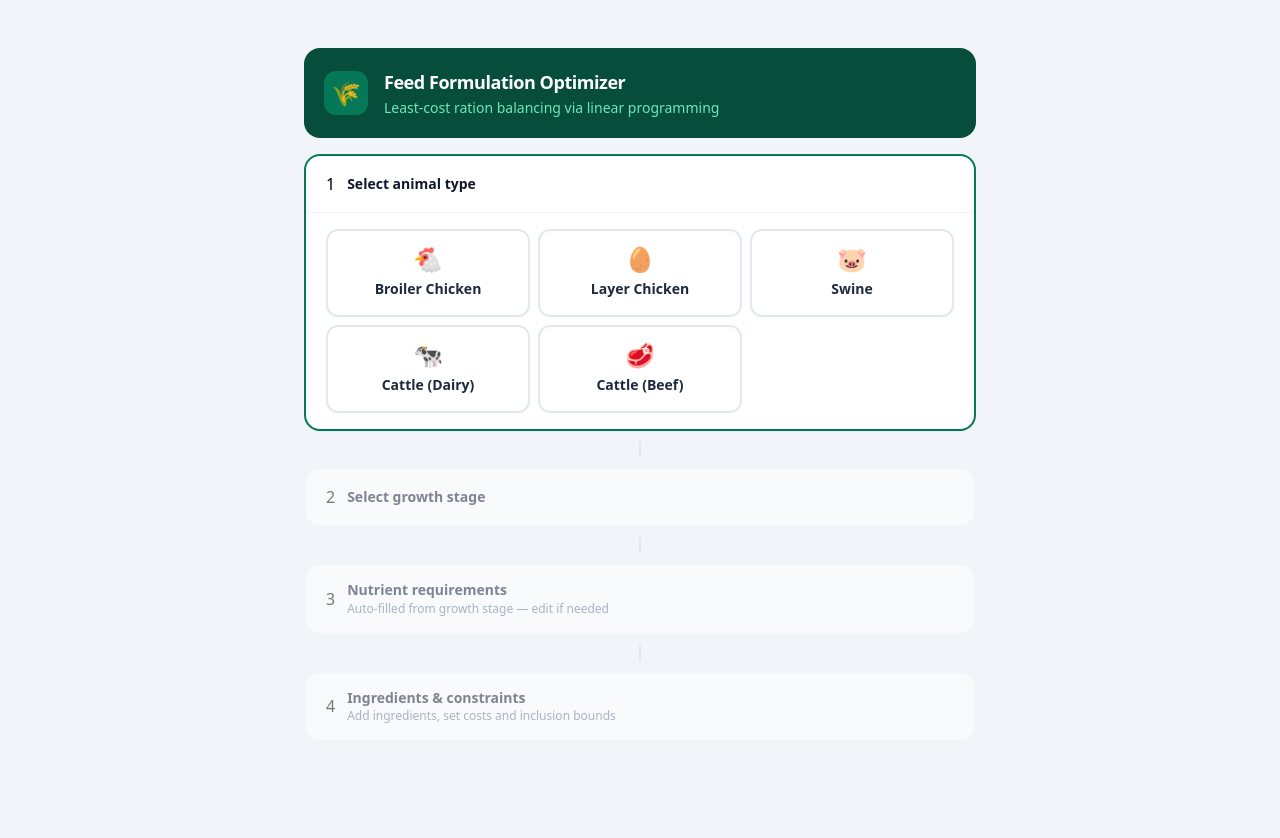
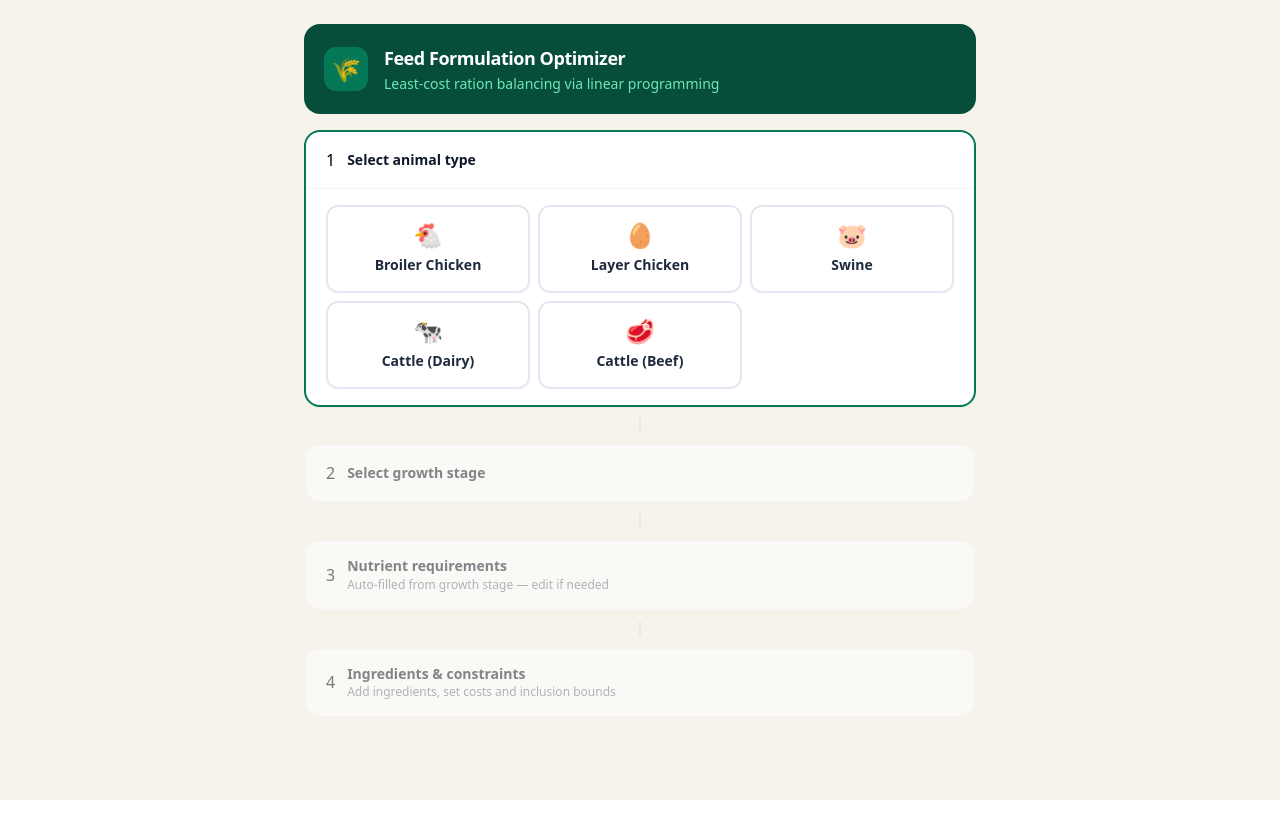
Before and after one commit to jssison/better-feeds, a React (Vite) app: page / in a window 1280 px wide. Shown: the top 838 px of the page. After the commit the page ends 800 px from the top, so only its background shows below. Built offline with nearby package versions, Linux system fonts and the light colour scheme.

Commit message:
style: changed bg color

```diff
--- a/src/App.tsx
+++ b/src/App.tsx
@@ -159,6 +159,7 @@ export default function FeedOptimizer() {
 
   const handleOptimize = () => {
     if (!animalType || !growthStage || !speciesGroup) return;
+    setResult(null);
     setIsOptimizing(true);
 
     const DELAY = 1000;
@@ -197,9 +198,8 @@ export default function FeedOptimizer() {
         initial={{ opacity:0 }}
         animate={{ opacity: showSplash ? 0:1 }}
         transition={{ duration: 0.4 }}
-        className="min-h-screen bg-slate-100 py-6 px-4 pb-20"
+        className="min-h-screen bg-[#F7F3EB] py-6 px-4 pb-20"
       >
-        <div className="min-h-screen bg-slate-100 py-6 px-4 pb-20">
         <div className="max-w-2xl mx-auto space-y-2">
 
           {/* ── Page header ──────────────────────────────────────────────────── */}
@@ -351,7 +351,6 @@ export default function FeedOptimizer() {
           )}
 
         </div>
-        </div>
       </motion.div>
     </>
   );
```
Lines whose indentation alone changed are shown as unchanged.
